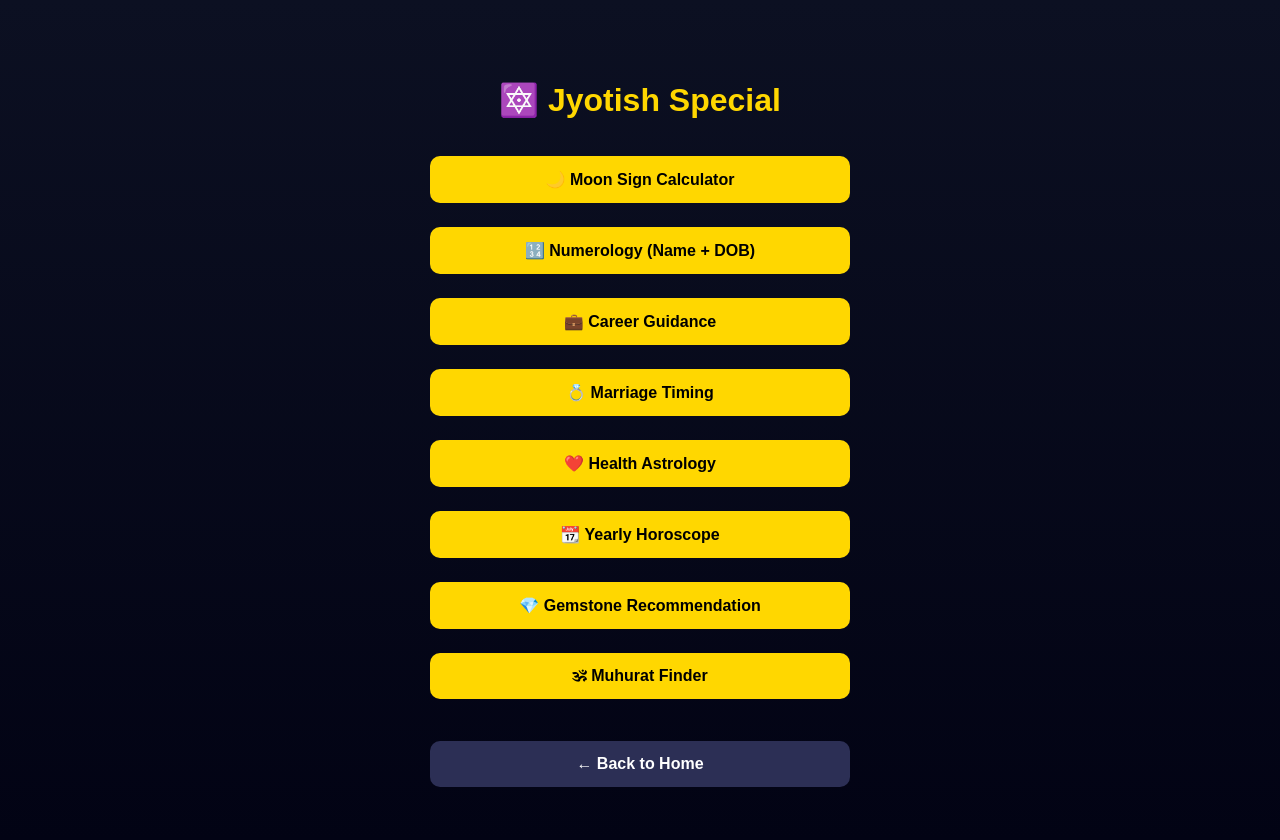
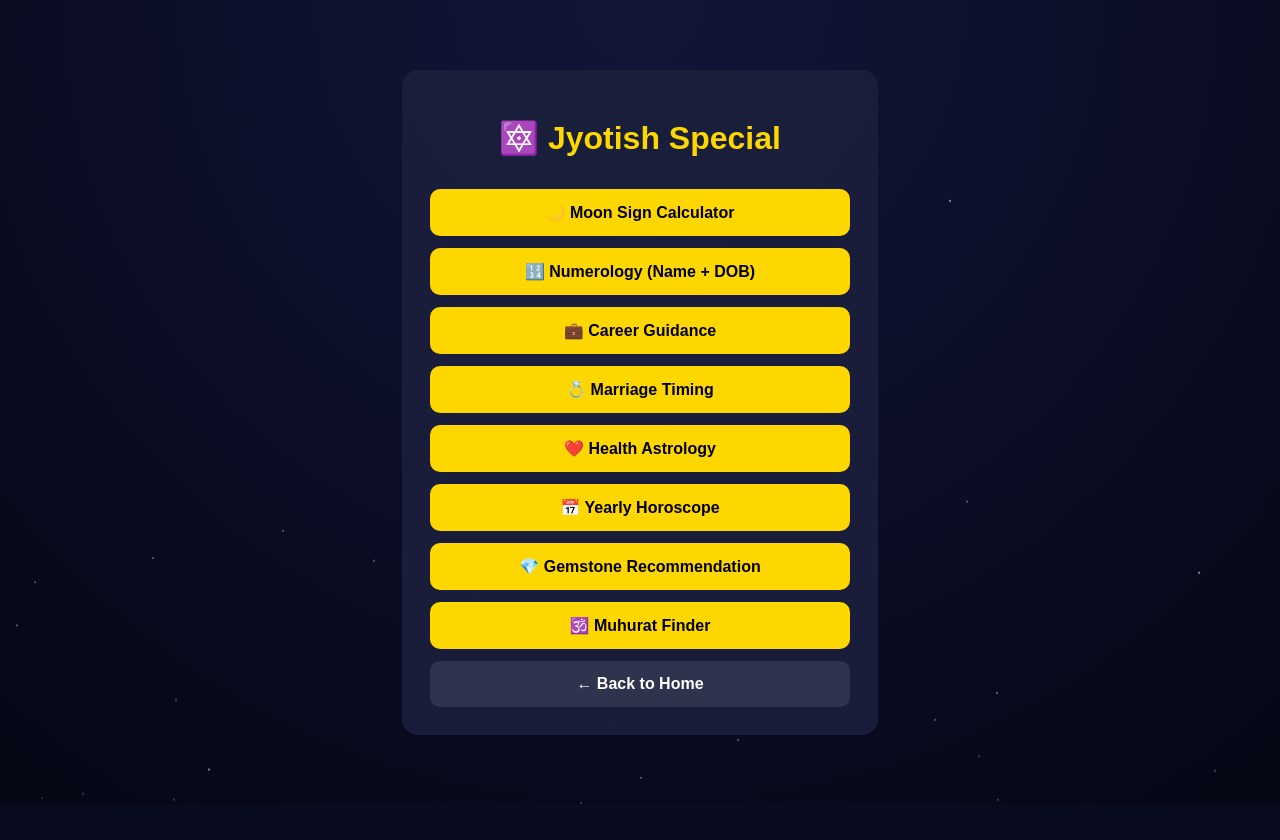
Before and after one commit to Udita1995/astro-ai-bot, a Flask app: page /jyotish-special in a window 1280 px wide. After the commit the page ends 805 px from the top, so only its background shows below. Run offline with Flask 3, Linux system fonts and the light colour scheme.

Commit message:
Update jyotish_special.html

```diff
--- a/templates/jyotish_special.html
+++ b/templates/jyotish_special.html
@@ -9,72 +9,139 @@
     body {
         margin: 0;
         font-family: Arial, sans-serif;
-            background: linear-gradient(180deg, #0c1022, #020314);
+        background: radial-gradient(circle at top, #111638, #050714);
         color: white;
-            min-height: 100vh;
+        overflow-x: hidden;
     }
 
+    /* Floating stars (NON-CLICK BLOCKING) */
+    .stars {
+        position: fixed;
+        width: 100%;
+        height: 100%;
+        z-index: 0;
+        pointer-events: none; /* 🔥 FIX */
+    }
+
+    .star {
+        position: absolute;
+        width: 2px;
+        height: 2px;
+        background: white;
+        border-radius: 50%;
+        opacity: 0.7;
+        animation: fall linear infinite;
+    }
+
+    @keyframes fall {
+        from { transform: translateY(0); }
+        to { transform: translateY(120vh); opacity: 0; }
+    }
+
+    /* Main container */
     .container {
+        position: relative;
+        z-index: 2;
         max-width: 420px;
-            margin: 40px auto;
-            padding: 20px;
+        margin: 70px auto;
+        padding: 28px;
+        background: rgba(27, 31, 59, 0.95);
+        border-radius: 16px;
         text-align: center;
+        animation: fadeIn 1s ease;
+    }
+
+    @keyframes fadeIn {
+        from { opacity: 0; transform: translateY(30px); }
+        to { opacity: 1; transform: translateY(0); }
     }
 
     h1 {
         color: gold;
-            margin-bottom: 25px;
+        margin-bottom: 20px;
     }
 
     .btn {
         width: 100%;
         padding: 14px;
-            margin: 12px 0;
-            font-size: 16px;
-            font-weight: bold;
+        margin-top: 12px;
         border: none;
         border-radius: 10px;
         background: gold;
         color: #000;
+        font-size: 16px;
+        font-weight: bold;
         cursor: pointer;
-            transition: transform 0.2s ease, box-shadow 0.2s ease;
+        transition: 0.2s;
     }
 
     .btn:hover {
-            transform: scale(1.03);
-            box-shadow: 0 0 12px gold;
+        transform: scale(1.04);
+        opacity: 0.95;
     }
 
     .back {
-            margin-top: 30px;
-            background: #2c2f55;
+        background: #2f334d;
         color: white;
-        }
-
-        .back:hover {
-            box-shadow: 0 0 10px #888;
     }
 </style>
 </head>
 
 <body>
 
+<!-- Stars -->
+<div class="stars" id="stars"></div>
+
 <div class="container">
     <h1>🔯 Jyotish Special</h1>
 
+    <a href="/moon-sign" style="display:block;">
         <button class="btn">🌙 Moon Sign Calculator</button>
+    </a>
+
+    <a href="/numerology" style="display:block;">
         <button class="btn">🔢 Numerology (Name + DOB)</button>
+    </a>
+
+    <a href="/career-guidance" style="display:block;">
         <button class="btn">💼 Career Guidance</button>
+    </a>
+
+    <a href="/marriage-timing" style="display:block;">
         <button class="btn">💍 Marriage Timing</button>
+    </a>
+
+    <a href="/health-astrology" style="display:block;">
         <button class="btn">❤️ Health Astrology</button>
-    <button class="btn">📆 Yearly Horoscope</button>
+    </a>
+
+    <a href="/yearly-horoscope" style="display:block;">
+        <button class="btn">📅 Yearly Horoscope</button>
+    </a>
+
+    <a href="/gemstone" style="display:block;">
         <button class="btn">💎 Gemstone Recommendation</button>
-    <button class="btn">🕉 Muhurat Finder</button>
+    </a>
 
-    <a href="/">
+    <a href="/muhurat" style="display:block;">
+        <button class="btn">🕉️ Muhurat Finder</button>
+    </a>
+
+    <a href="/" style="display:block;">
         <button class="btn back">← Back to Home</button>
     </a>
 </div>
 
+<script>
+for (let i = 0; i < 120; i++) {
+    const star = document.createElement("div");
+    star.className = "star";
+    star.style.left = Math.random() * 100 + "vw";
+    star.style.top = Math.random() * 100 + "vh";
+    star.style.animationDuration = 6 + Math.random() * 12 + "s";
+    document.getElementById("stars").appendChild(star);
+}
+</script>
+
 </body>
 </html>
```
Lines whose indentation alone changed are shown as unchanged.
